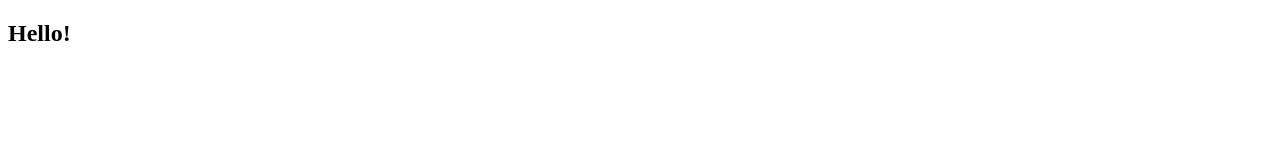
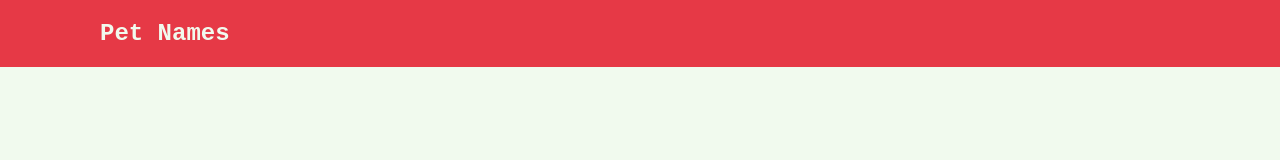
Before and after one commit to vitor-augustos/Pet-Names, a plain HTML site: page index.html in a window 1280 px wide. Drawn offline with Linux system fonts and the light colour scheme.

Commit message:
Atualiza título da navegação e adiciona estilos básicos

```diff
--- a/index.html
+++ b/index.html
@@ -8,7 +8,7 @@
 </head>
 <body>
 
-    <nav><h1>Hello!</h1></nav>
+    <nav><h1>Pet Names</h1></nav>
 
 </body>
 </html>
--- a/style.css
+++ b/style.css
@@ -1,4 +1,29 @@
+:root{
+    --cor1: #f1faee;
+    --cor2: #e63946;
+}
+
+.roboto-mono-general {
+  font-family: "Roboto Mono", monospace;
+  font-optical-sizing: auto;
+  font-weight: 100;
+  font-style: normal;
+}
+
 body{
+    margin: 0;
+    padding: 0;
     height: 100vh;
     width: 100vw;
+    background-color: var(--cor1);
+    font-family: "Roboto Mono", monospace;
 }
+
+nav{
+    display: flex;
+    align-items: center;
+    justify-content: left;
+    padding: 0px 100px 0px 100px;
+    background-color: var(--cor2);
+    color: var(--cor1);
+}
```
